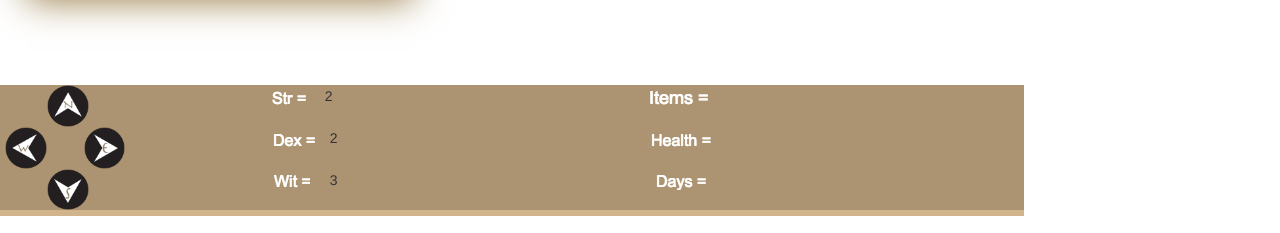
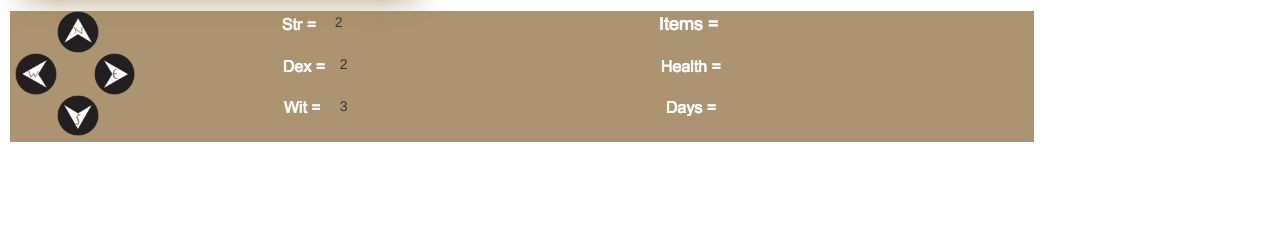
Before and after one commit to jryanconklin/text-RPG-group, a plain HTML site: page index.html in a window 1280 px wide. Shown: the part 564-797 px from the top of the page. Drawn offline with Linux system fonts and the light colour scheme.

Commit message:
Test page sizing.

```diff
--- a/css/styles.css
+++ b/css/styles.css
@@ -1,5 +1,6 @@
 #north, #south, #east, #west {
-  max-width: 4%
+  max-width: 4%;
+  max-height: 4%;
 }
 
 #death {
@@ -13,24 +14,22 @@
 }
 
 .container {
-  min-height: calc(100vh - 267px);
+  max-height: 100%;
+  /*min-height: calc(100vh - 267px);*/
   margin-left: 10px;
   margin-right: 10px;
+  width: 80%;
+  max-width: 88%;
 }
-/*
-#dex, #str, #wit, #health, #days, #items {
-  margin-top: 10px
-}*/
 
-footer {
-  position: fixed;
-  min-width: 1024px;
-  width: auto;
-  width: 1024px;
+#footer {
+  /*position: absolute;*/
+  margin-top: 20px;
+  min-width: 100%;
   height: 106px;
-  bottom: 20px;
-  background-color: tan;
+  bottom: 0px;
   padding-bottom: 25px;
+  background-color: #ac9371;
 }
 
 .stats, .items {
@@ -47,24 +46,6 @@ footer {
   -webkit-box-shadow: 10px 10px 35px -7px rgba(148,120,64,1);
   -moz-box-shadow: 10px 10px 35px -7px rgba(148,120,64,1);
   box-shadow: 10px 10px 35px -7px rgba(148,120,64,1);
-}
-/*.stats-mid, .items-mid {
-  float: right;
-  display: inline-block;
-  margin-right: 12%;
-}*/
-
-
-/*
-#item1 {
-  float: right;
-  display: inline-block;
-  margin-right: -15px;
-}*/
-
-
-.col-sm-3 {
-  background-color: #ac9371;
 }
 
 img#north {
@@ -83,8 +64,11 @@ img#south {
   margin-left: 67px;
 }
 
-@media screen and (max-width: 955px) {
+body, footer {
+  max-height: 90%;
+}
+/*@media screen and (max-width: 955px) {
   p.description, p.notices {
     resize: both;
   }
-}
+}*/
--- a/index.html
+++ b/index.html
@@ -10,6 +10,7 @@
   </head>
   <body>
     <div class="container">
+
       <img src="img/title.png" alt="" />
 
       <div id="description">
@@ -22,14 +23,8 @@
       </div> <!-- End Description  -->
       <div id="notices">
       </div><!-- End Notices  -->
-    </div> <!-- End Main Container  -->
-    <div id="death">
-      <p>You Have Died</p>
-      <img src="img/GrimReaper.png" alt="a picture of the grim reaper"/>
-    </div> <!-- End Death  -->
-  </body>
 
-  <footer>
+      <div id="footer">
         <div class="row">
           <div class="col-sm-3">
             <img src="img/north.png" id="north" alt="North Arrow"/>
@@ -65,9 +60,13 @@
             </div>
           </div>
         </div>
+      </div>
 
-
-
-  </footer>
+    </div> <!-- End Main Container  -->
+    <div id="death">
+      <p>You Have Died</p>
+      <img src="img/GrimReaper.png" alt="a picture of the grim reaper"/>
+    </div> <!-- End Death  -->
+</body>
 
 </html>
```
Lines whose indentation alone changed are shown as unchanged.
